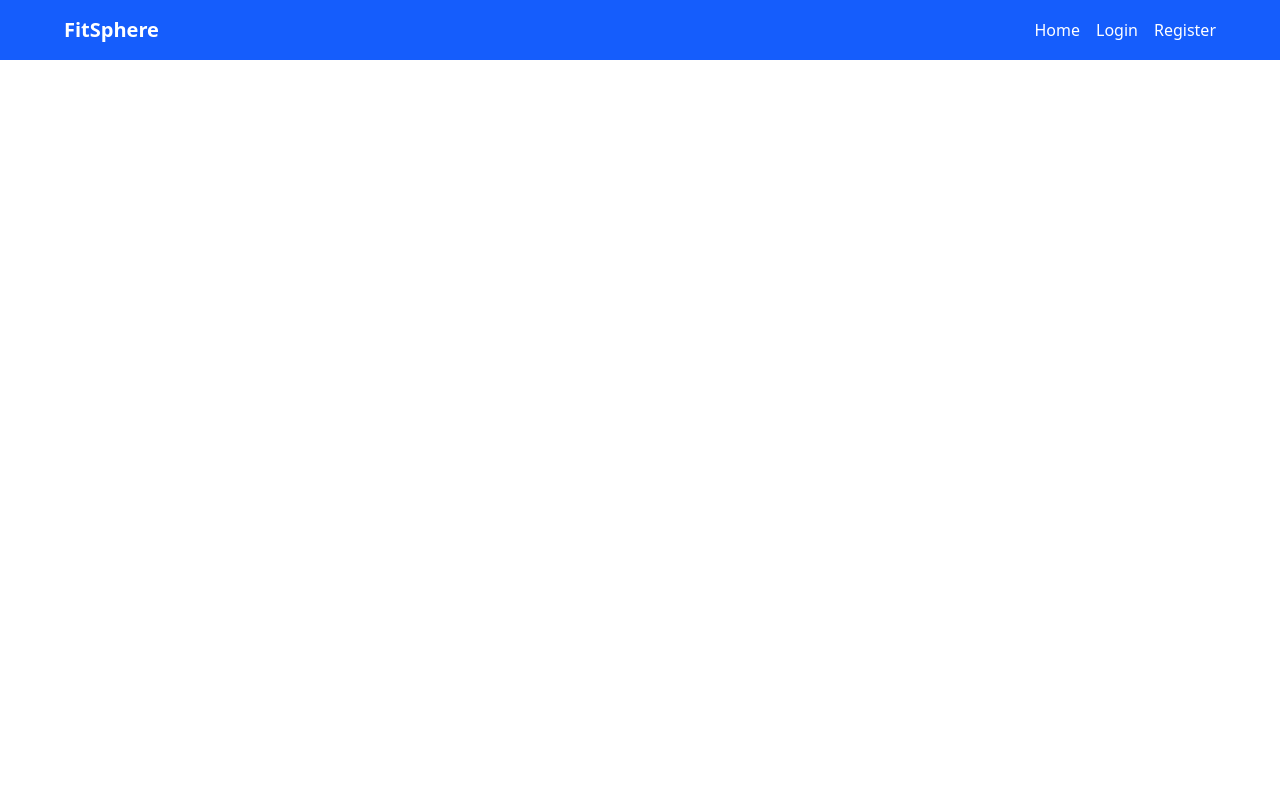
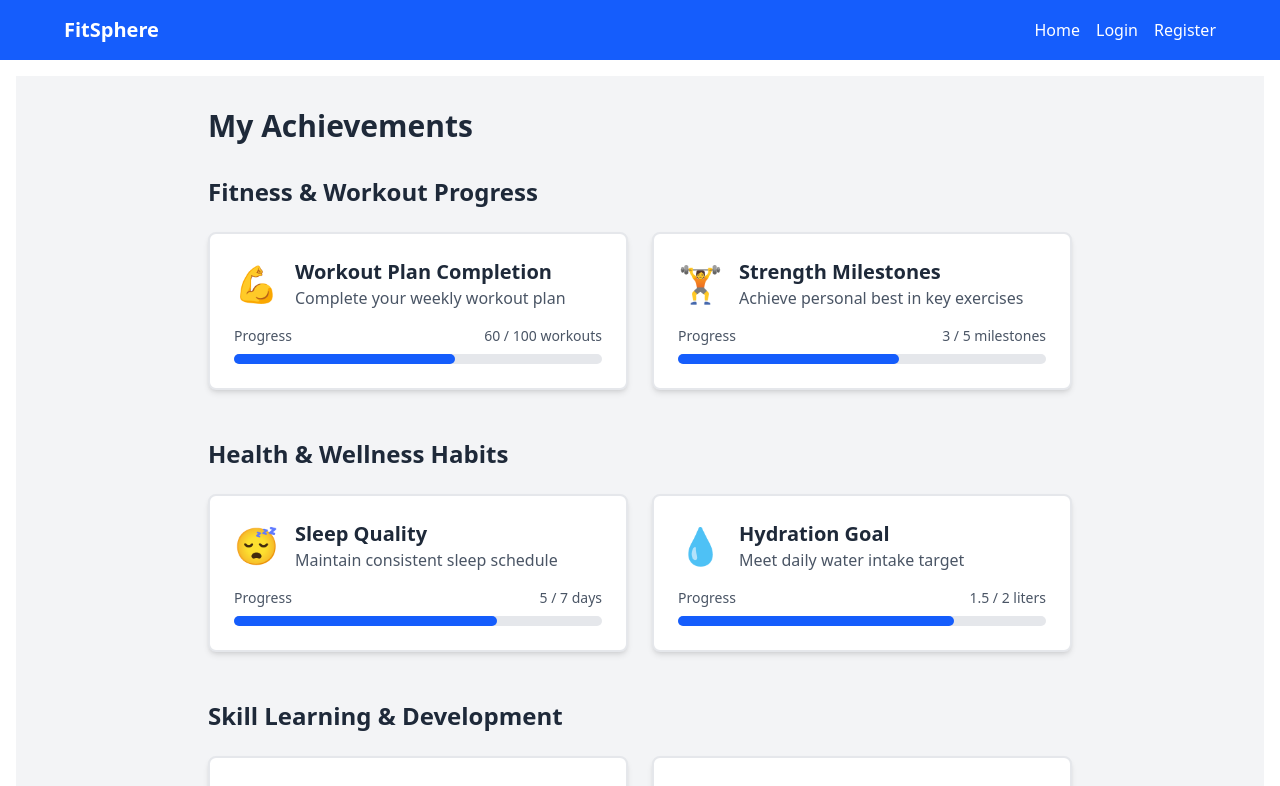
Before and after one commit to Gayasri72/Fitsphere, a React (Vite) app in the folder fitsphere-frontend/: page /achievements in a window 1280 px wide. Shown: the top 786 px of the page. Built offline with nearby package versions, Linux system fonts and the light colour scheme; no server answers.

Commit message:
impliment achivemant catagaries

```diff
--- a/fitsphere-frontend/src/App.jsx
+++ b/fitsphere-frontend/src/App.jsx
@@ -6,6 +6,7 @@ import Profile from "./pages/Profile";
 import CreatePost from "./pages/CreatePost";
 import Navbar from "./components/Navbar";
 import OAuthCallback from "./pages/OAuthCallback";
+import Achievements from "./pages/Achievements";
 
 function App() {
   return (
@@ -20,6 +21,7 @@ function App() {
           <Route path="/create" element={<CreatePost />} />
           <Route path="/edit/:postId" element={<CreatePost />} />
           <Route path="/oauth-callback" element={<OAuthCallback />} />
+          <Route path="/achievements" element={<Achievements />} />
         </Routes>
       </div>
     </BrowserRouter>
--- /dev/null
+++ b/fitsphere-frontend/src/pages/Achievements.jsx
@@ -0,0 +1,123 @@
+import React from 'react';
+import { useAuth } from '../context/AuthContext';
+
+const Achievements = () => {
+  const { user } = useAuth();
+
+  // Sample achievements data with progress tracking
+  const achievements = [
+    {
+      id: 1,
+      category: 'Fitness & Workout Progress',
+      title: 'Workout Plan Completion',
+      description: 'Complete your weekly workout plan',
+      icon: '💪',
+      progress: 60,
+      total: 100,
+      unit: 'workouts'
+    },
+    {
+      id: 2,
+      category: 'Fitness & Workout Progress',
+      title: 'Strength Milestones',
+      description: 'Achieve personal best in key exercises',
+      icon: '🏋️',
+      progress: 3,
+      total: 5,
+      unit: 'milestones'
+    },
+    {
+      id: 3,
+      category: 'Health & Wellness Habits',
+      title: 'Sleep Quality',
+      description: 'Maintain consistent sleep schedule',
+      icon: '😴',
+      progress: 5,
+      total: 7,
+      unit: 'days'
+    },
+    {
+      id: 4,
+      category: 'Health & Wellness Habits',
+      title: 'Hydration Goal',
+      description: 'Meet daily water intake target',
+      icon: '💧',
+      progress: 1.5,
+      total: 2,
+      unit: 'liters'
+    },
+    {
+      id: 5,
+      category: 'Skill Learning & Development',
+      title: 'Yoga Mastery',
+      description: 'Learn and perfect new yoga poses',
+      icon: '🧘‍♀️',
+      progress: 8,
+      total: 10,
+      unit: 'poses'
+    },
+    {
+      id: 6,
+      category: 'Skill Learning & Development',
+      title: 'Training Techniques',
+      description: 'Master new workout techniques',
+      icon: '🎯',
+      progress: 4,
+      total: 6,
+      unit: 'techniques'
+    }
+  ];
+
+  // Group achievements by category
+  const groupedAchievements = achievements.reduce((acc, achievement) => {
+    if (!acc[achievement.category]) {
+      acc[achievement.category] = [];
+    }
+    acc[achievement.category].push(achievement);
+    return acc;
+  }, {});
+
+  return (
+    <div className="min-h-screen bg-gray-100 py-8">
+      <div className="max-w-4xl mx-auto px-4">
+        <h1 className="text-3xl font-bold text-gray-800 mb-8">My Achievements</h1>
+
+        {Object.entries(groupedAchievements).map(([category, categoryAchievements]) => (
+          <div key={category} className="mb-12">
+            <h2 className="text-2xl font-semibold text-gray-800 mb-6">{category}</h2>
+            <div className="grid grid-cols-1 md:grid-cols-2 gap-6">
+              {categoryAchievements.map((achievement) => (
+                <div
+                  key={achievement.id}
+                  className="bg-white rounded-lg shadow-md p-6 border-2 border-gray-200"
+                >
+                  <div className="flex items-center space-x-4 mb-4">
+                    <div className="text-4xl">{achievement.icon}</div>
+                    <div>
+                      <h3 className="text-xl font-semibold text-gray-800">{achievement.title}</h3>
+                      <p className="text-gray-600">{achievement.description}</p>
+                    </div>
+                  </div>
+                  <div className="space-y-2">
+                    <div className="flex justify-between text-sm text-gray-600">
+                      <span>Progress</span>
+                      <span>{achievement.progress} / {achievement.total} {achievement.unit}</span>
+                    </div>
+                    <div className="w-full bg-gray-200 rounded-full h-2.5">
+                      <div
+                        className="bg-blue-600 h-2.5 rounded-full"
+                        style={{ width: `${(achievement.progress / achievement.total) * 100}%` }}
+                      ></div>
+                    </div>
+                  </div>
+                </div>
+              ))}
+            </div>
+          </div>
+        ))}
+      </div>
+    </div>
+  );
+};
+
+export default Achievements;
```
